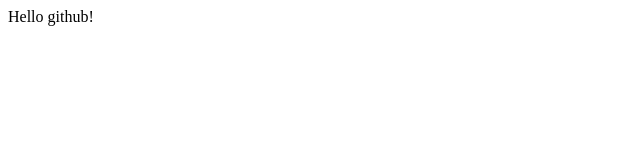
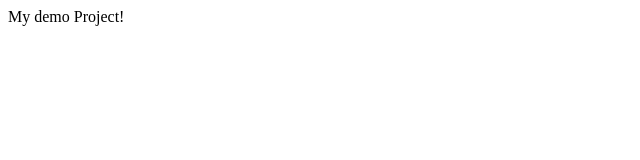
Before and after one commit to omekov/omekov.github.io, a plain HTML site: page index.html in a window 1280 px wide. Shown: the full height of the page, 0-640 px from the left. Drawn offline with Linux system fonts and the light colour scheme.

Commit message:
change index file

```diff
--- a/index.html
+++ b/index.html
@@ -6,6 +6,6 @@
     <title>Document</title>
 </head>
 <body>
-    Hello github!
+ My demo Project!
 </body>
 </html>
```
